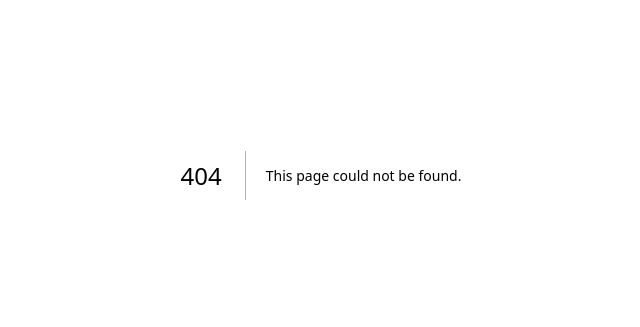
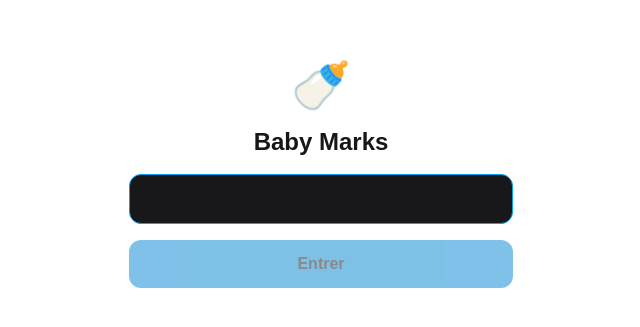
Before and after one commit to lorenzorama/baby_marks, a Next.js app: page /login in a window 1280 px wide. Before the commit this address had no page. Shown: the part 225-552 px from the top of the page, without its empty margins (319-959 px from the left). Built offline with nearby package versions, Linux system fonts and the light colour scheme.

Commit message:
feat: shared-secret cookie auth with middleware and login page

```diff
--- /dev/null
+++ b/src/app/api/auth/login/route.ts
@@ -0,0 +1,20 @@
+import { NextRequest, NextResponse } from "next/server";
+import { COOKIE_NAME, computeAuthToken } from "@/lib/auth";
+
+export async function POST(req: NextRequest) {
+  const secret = process.env.APP_SECRET_PHRASE;
+  if (!secret) return NextResponse.json({ error: "server_not_configured" }, { status: 500 });
+  const body = await req.json().catch(() => null);
+  if (!body || typeof body.secret !== "string" || body.secret !== secret) {
+    return NextResponse.json({ error: "invalid_secret" }, { status: 401 });
+  }
+  const res = NextResponse.json({ ok: true });
+  res.cookies.set(COOKIE_NAME, await computeAuthToken(secret), {
+    httpOnly: true,
+    sameSite: "lax",
+    secure: process.env.NODE_ENV === "production",
+    maxAge: 60 * 60 * 24 * 365,
+    path: "/",
+  });
+  return res;
+}
--- /dev/null
+++ b/src/app/api/auth/logout/route.ts
@@ -0,0 +1,8 @@
+import { NextResponse } from "next/server";
+import { COOKIE_NAME } from "@/lib/auth";
+
+export async function POST() {
+  const res = NextResponse.json({ ok: true });
+  res.cookies.set(COOKIE_NAME, "", { httpOnly: true, path: "/", maxAge: 0 });
+  return res;
+}
--- /dev/null
+++ b/src/app/login/page.tsx
@@ -0,0 +1,54 @@
+"use client";
+
+import { useState } from "react";
+import { useRouter } from "next/navigation";
+
+export default function LoginPage() {
+  const [secret, setSecret] = useState("");
+  const [error, setError] = useState(false);
+  const [busy, setBusy] = useState(false);
+  const router = useRouter();
+
+  async function submit(e: React.FormEvent) {
+    e.preventDefault();
+    setBusy(true);
+    setError(false);
+    const res = await fetch("/api/auth/login", {
+      method: "POST",
+      headers: { "Content-Type": "application/json" },
+      body: JSON.stringify({ secret }),
+    });
+    setBusy(false);
+    if (res.ok) {
+      router.push("/");
+      router.refresh();
+    } else {
+      setError(true);
+    }
+  }
+
+  return (
+    <main className="flex min-h-dvh items-center justify-center p-6">
+      <form onSubmit={submit} className="w-full max-w-sm space-y-4 text-center">
+        <div className="text-5xl">🍼</div>
+        <h1 className="text-2xl font-bold">Baby Marks</h1>
+        <input
+          type="password"
+          value={secret}
+          onChange={(e) => setSecret(e.target.value)}
+          placeholder="Phrase secrète"
+          autoFocus
+          className="w-full rounded-xl border border-zinc-700 bg-zinc-900 px-4 py-3 text-center outline-none focus:border-sky-500"
+        />
+        {error && <p className="text-sm text-red-400">Phrase incorrecte</p>}
+        <button
+          type="submit"
+          disabled={busy || secret.length === 0}
+          className="w-full rounded-xl bg-sky-600 py-3 font-semibold disabled:opacity-50"
+        >
+          Entrer
+        </button>
+      </form>
+    </main>
+  );
+}
--- /dev/null
+++ b/src/lib/auth.ts
@@ -0,0 +1,20 @@
+export const COOKIE_NAME = "bm_auth";
+
+export async function computeAuthToken(secret: string): Promise<string> {
+  const enc = new TextEncoder();
+  const key = await crypto.subtle.importKey(
+    "raw", enc.encode(secret), { name: "HMAC", hash: "SHA-256" }, false, ["sign"],
+  );
+  const sig = await crypto.subtle.sign("HMAC", key, enc.encode("baby-marks-auth-v1"));
+  return Array.from(new Uint8Array(sig)).map((b) => b.toString(16).padStart(2, "0")).join("");
+}
+
+type CookieReader = { cookies: { get(name: string): { value: string } | undefined } };
+
+export async function isAuthed(req: CookieReader): Promise<boolean> {
+  const secret = process.env.APP_SECRET_PHRASE;
+  if (!secret) return false;
+  const cookie = req.cookies.get(COOKIE_NAME)?.value;
+  if (!cookie) return false;
+  return cookie === (await computeAuthToken(secret));
+}
--- /dev/null
+++ b/src/proxy.ts
@@ -0,0 +1,18 @@
+import { NextRequest, NextResponse } from "next/server";
+import { isAuthed } from "@/lib/auth";
+
+export async function proxy(req: NextRequest) {
+  const { pathname } = req.nextUrl;
+  if (pathname === "/login" || pathname.startsWith("/api/auth/")) return NextResponse.next();
+  if (await isAuthed(req)) return NextResponse.next();
+  if (pathname.startsWith("/api/")) {
+    return NextResponse.json({ error: "unauthenticated" }, { status: 401 });
+  }
+  const url = req.nextUrl.clone();
+  url.pathname = "/login";
+  return NextResponse.redirect(url);
+}
+
+export const config = {
+  matcher: ["/((?!_next|favicon.ico|icon.svg|manifest.webmanifest).*)"],
+};
```
Also changed, not shown: 1 other file (tests, documents, lock files or other folders).
